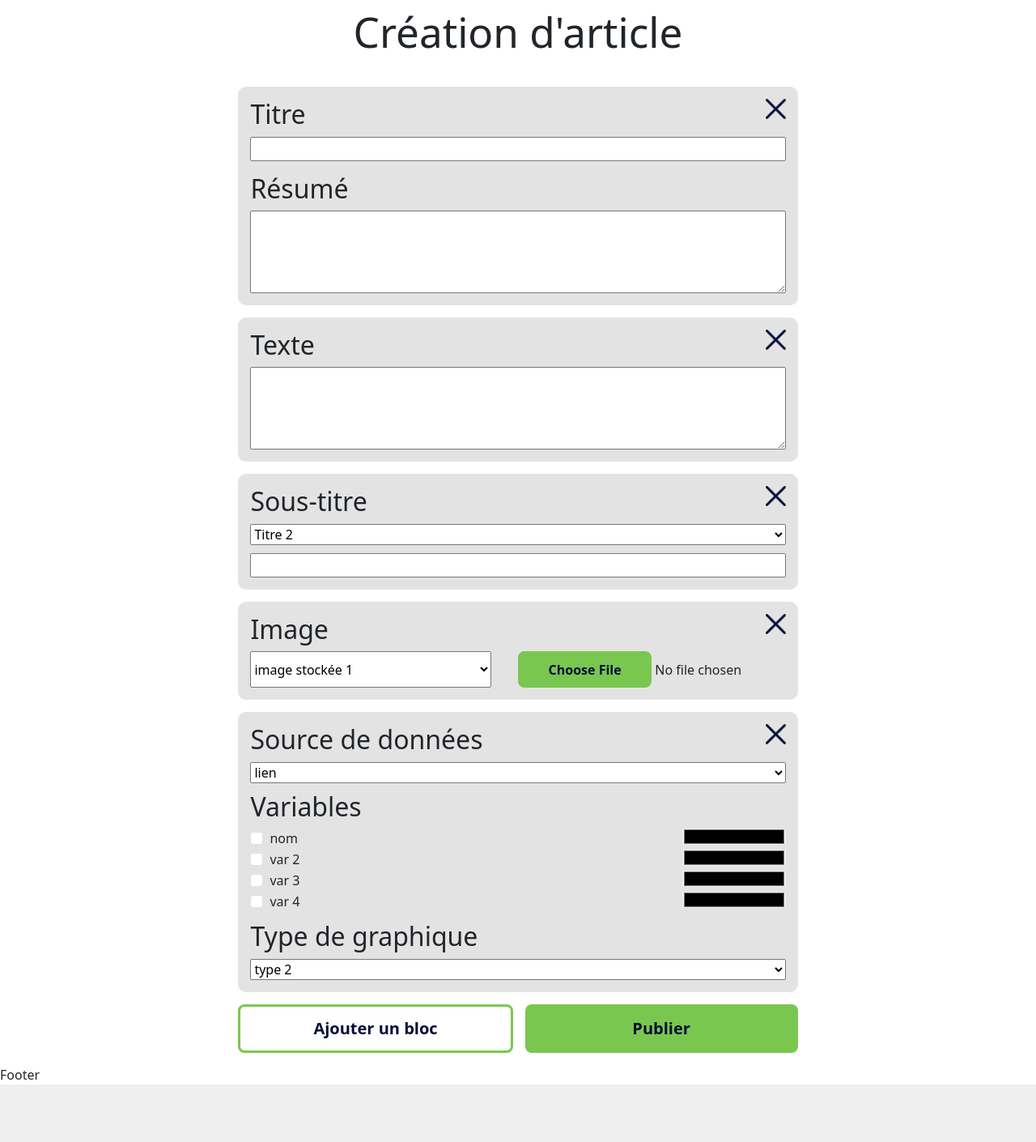
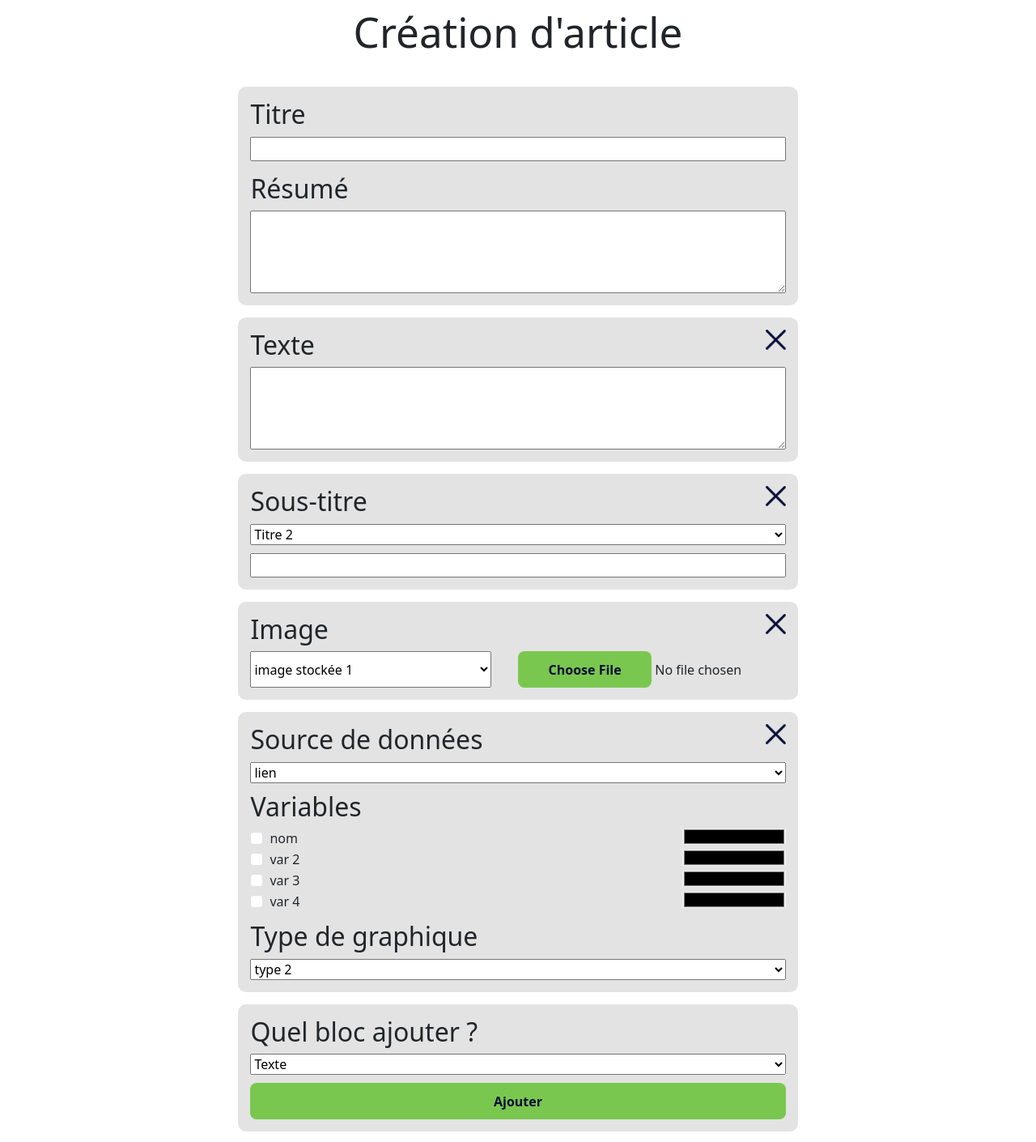
Before and after one commit to Lunicolorage/SAE5012, a React (Vite) app in the folder Front/: page /create in a window 1280 px wide. Shown: the part 100-1510 px from the top of the page at 81% size. Before the commit the page ends 1455 px from the top, so only its background shows below. Built offline with nearby package versions, Linux system fonts and the light colour scheme.

Commit message:
début ajoutBloc

```diff
--- a/Front/src/App.css
+++ b/Front/src/App.css
@@ -230,17 +230,6 @@ table th, table td {
   margin-bottom: 15px;
 }
 
-.zoneChoixTitre label{
-  display: flex;
-  justify-content: space-between;
-  align-items: flex-start;
-}
-
-.zoneChoixTitre label img{
-  width: 25px;
-  height: auto;
-}
-
 .zoneChoixResume{
   display: flex;
   flex-direction: column;
@@ -458,3 +447,22 @@ input[type=file]::file-selector-button {
     width: 60%;
   }
 }
+
+
+/* /////////////////////////////////////////////////////////////////////////////////////// */
+
+/* AjoutBloc.jsx ------------------------------------------------------------------------------- */
+
+.zoneAjoutBloc{
+  display: flex;
+  flex-direction: column;
+  margin-bottom: 15px;
+  margin-top: 15px;
+  background-color: #E3E3E3;
+  padding: 15px;
+  border-radius: 10px;
+}
+
+.zoneAjoutBloc select{
+  margin-bottom: 10px;
+}
--- a/Front/src/components/creationArticle/AjoutBloc.jsx
+++ b/Front/src/components/creationArticle/AjoutBloc.jsx
@@ -1,6 +1,17 @@
 
 function AjoutBloc(){
-
+    return(
+        <div className="zoneAjoutBloc">
+            <h2>Quel bloc ajouter ?</h2>
+            <select name="choixBloc" id="choixBloc">
+                <option value="texte">Texte</option>
+                <option value="sousTitre">Sous-titre</option>
+                <option value="img">Image</option>
+                <option value="graphique">Graphique</option>
+            </select>
+            <button type="submit">Ajouter</button>
+        </div>
+    )
 }
 
 export {AjoutBloc}
--- a/Front/src/components/creationArticle/PageCreationArticle.jsx
+++ b/Front/src/components/creationArticle/PageCreationArticle.jsx
@@ -7,6 +7,11 @@ import { AjoutBloc } from "./AjoutBloc";
 
 
 function PageCreationArticle(){
+
+    function handleClick(){
+
+    }
+
     return(
         <div className="pageCreationArticle">
             <h1>Création d'article</h1>
@@ -22,8 +27,10 @@ function PageCreationArticle(){
 
                 <SourceDonnees/>
 
+                <AjoutBloc />
+
                 <div className="buttonsCreation">
-                    <button className="buttonAjout">Ajouter un bloc</button>
+                    <button className="buttonAjout" onClick={handleClick}>Ajouter un bloc</button>
                     <button className="buttonPublier">Publier</button>
                 </div>
             </div>
--- a/Front/src/components/creationArticle/TitreResume.jsx
+++ b/Front/src/components/creationArticle/TitreResume.jsx
@@ -5,7 +5,6 @@ function TitreResume(){
             <div className="zoneChoixTitre">
                 <label htmlFor="choixTitre">
                     <h2>Titre</h2>
-                    <img src="src\assets\croix.png" alt="fermer"></img>
                 </label>
                 <input id="choixTitre" type="text"></input>
             </div>
```
